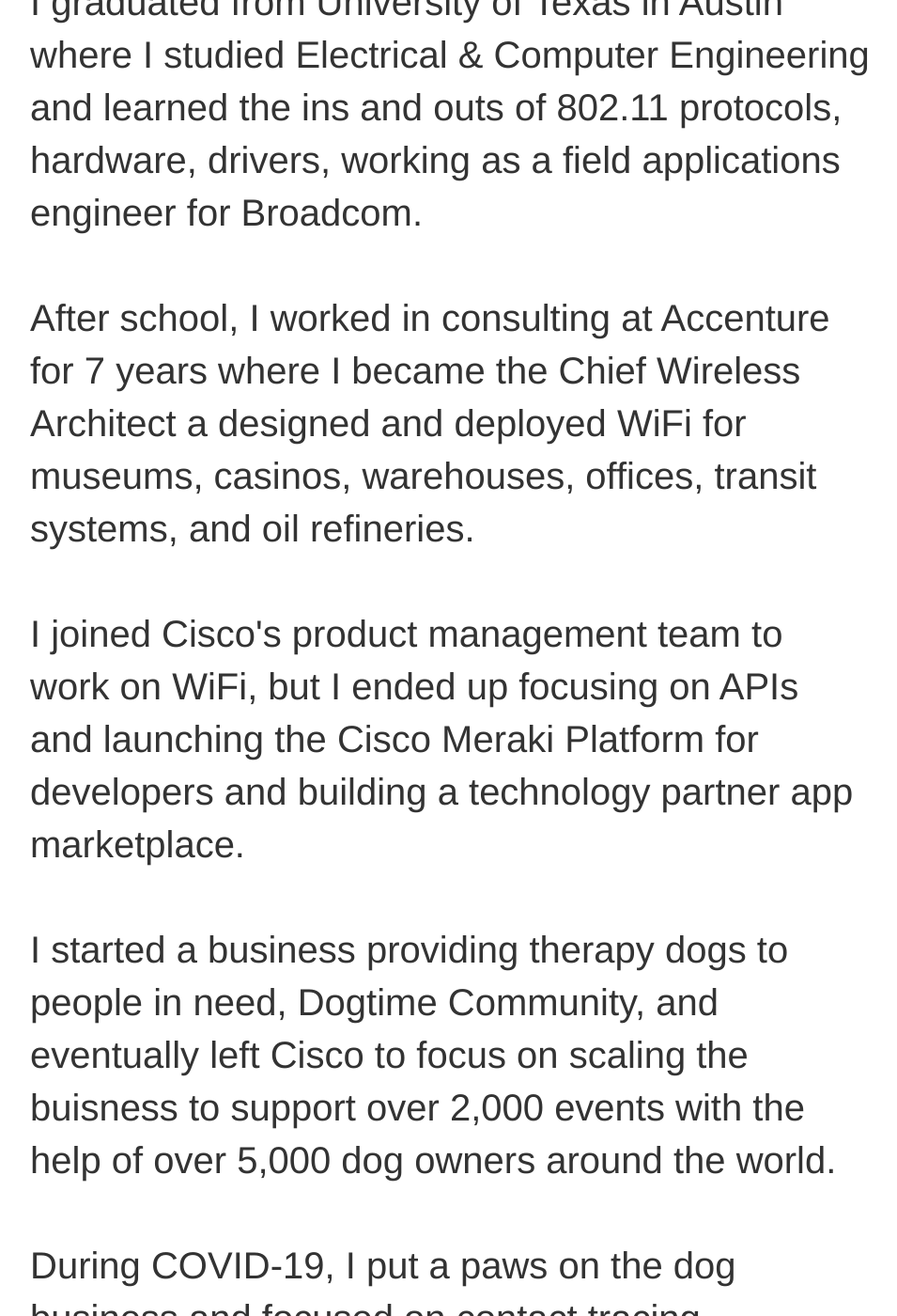
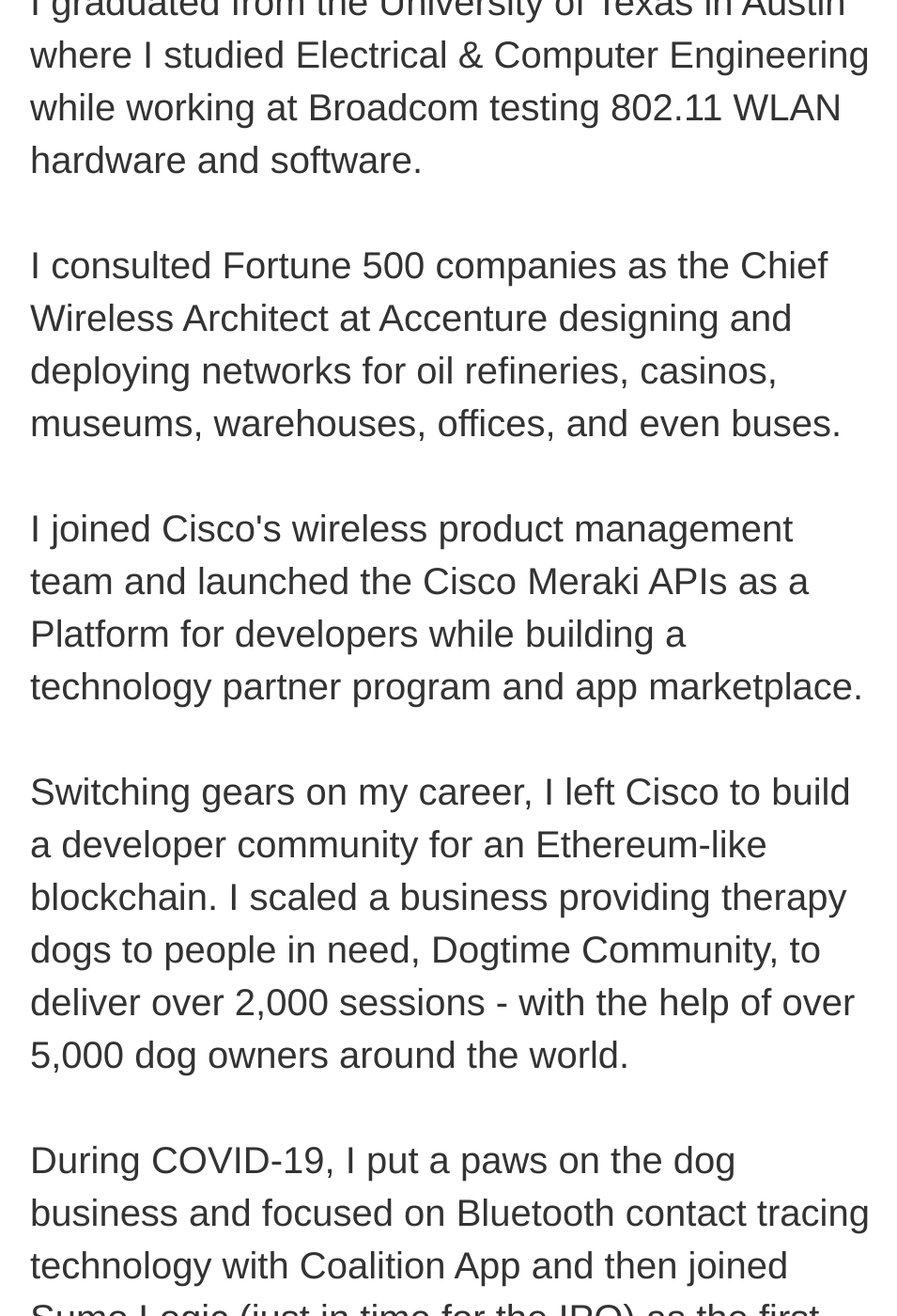
Before and after one commit to colinlowenberg/colinster.github.io, a Jekyll site: the page built from about/index.html, in a window 1280 px wide and 1400 px high, scrolled down 291 px. Shown: the whole window at 94% size, without its empty margins (160-1115 px from the left). Built offline with Jekyll 4.4.1, drawn with Linux system fonts in a browser that asks for light colours; some of the changed text lies outside the part shown.

Commit message:
Update about

```diff
--- a/about/index.html
+++ b/about/index.html
@@ -5,22 +5,17 @@
 
 		<div class="about">
 			<h1>About</h1>
-			<p>I graduated from University of Texas in Austin where I studied Electrical & Computer Engineering
-				and learned the ins and outs of 802.11 protocols, hardware, drivers, working as a field
-				applications engineer for Broadcom. <br><br>
-				After school, I worked in consulting at Accenture for 7 years where I became the Chief Wireless
-				Architect a designed and deployed WiFi for museums, casinos, warehouses, offices, transit systems,
-				 and oil refineries. <br><br>
-				I joined Cisco's product management team to work on WiFi, but I ended up focusing on APIs and
-				launching the Cisco Meraki Platform for developers and building a technology partner app
+			<p>I graduated from the University of Texas in Austin where I studied Electrical & Computer Engineering
+				while working at Broadcom testing 802.11 WLAN hardware and software. <br><br>
+				I consulted Fortune 500 companies as the Chief Wireless Architect at Accenture designing and deploying networks for oil refineries, casinos, museums, warehouses, offices, and even buses. <br><br>
+				I joined Cisco's wireless product management team and launched the Cisco Meraki APIs as a Platform for developers while building a technology partner program and app
 				marketplace. <br><br>
-				I started a business providing therapy dogs to people in need, Dogtime Community,
-				and eventually left Cisco to focus on scaling the buisness to support over 2,000 events with the
+				Switching gears on my career, I left Cisco to build a developer community for an Ethereum-like blockchain. I scaled a business providing therapy dogs to people in need, Dogtime Community, to deliver over 2,000 sessions - with the
 				help of over 5,000 dog owners around the world. <br><br>
-				During COVID-19, I put a paws on the dog business and focused on contact tracing technology with
-				Coalition App and joined Sumo Logic (just in time for the IPO) as the first
+				During COVID-19, I put a paws on the dog business and focused on Bluetooth contact tracing technology with
+				Coalition App and then joined Sumo Logic (just in time for the IPO) as the first
 				technical product marketing manager focused on go to market for developer products.
-				<br><br>Now I spend my
-				time investing in cryptocurrencies, roller-skating, and building companies.</p>
+				<br><br>Today, I spend my
+				time investing, roller-skating, and looking for my next big project.</p>
 
 		</div>
```
Also changed, not shown: index.html (+4 -5 lines).
